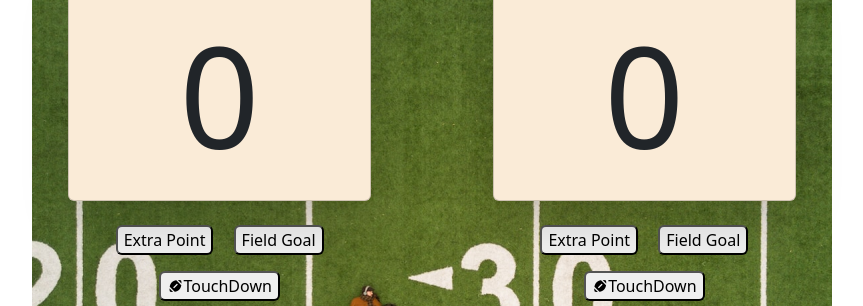
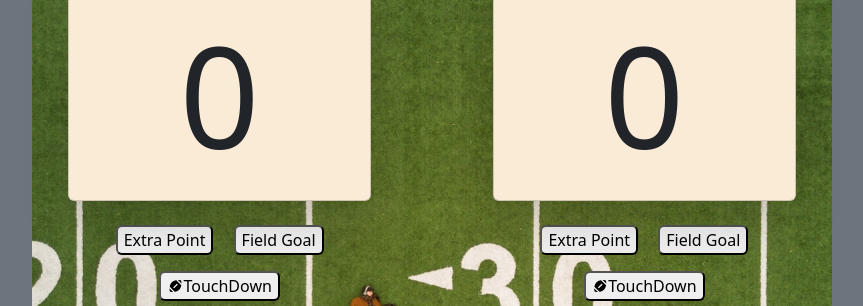
Before and after one commit to Swpogue/scoreboard, a plain HTML site: page index.html in a window 1280 px wide. Shown: the part 115-421 px from the top of the page, without its empty margins (208-1071 px from the left). Drawn offline with nearby package versions, Linux system fonts and the light colour scheme.

Commit message:
Final again

```diff
--- a/index.html
+++ b/index.html
@@ -12,9 +12,9 @@
   <title>Score Board</title>
 </head>
 
-<body class="">
+<body class="bg-secondary">
 
-  <main class="container-fluid bg-dark p-5 bgimg img-fluid">
+  <main class="container-fluid p-5 bgimg img-fluid">
 
     <section class="row text-dark justify-content-between">
       <div class="col-5">
--- a/style.css
+++ b/style.css
@@ -2,7 +2,7 @@
   background-image: url("assets/sbimg.png") ;
   min-height: 800px;
   max-width: 800px;
-
+  background-repeat: no-repeat;
   }
 
   .score {
```
